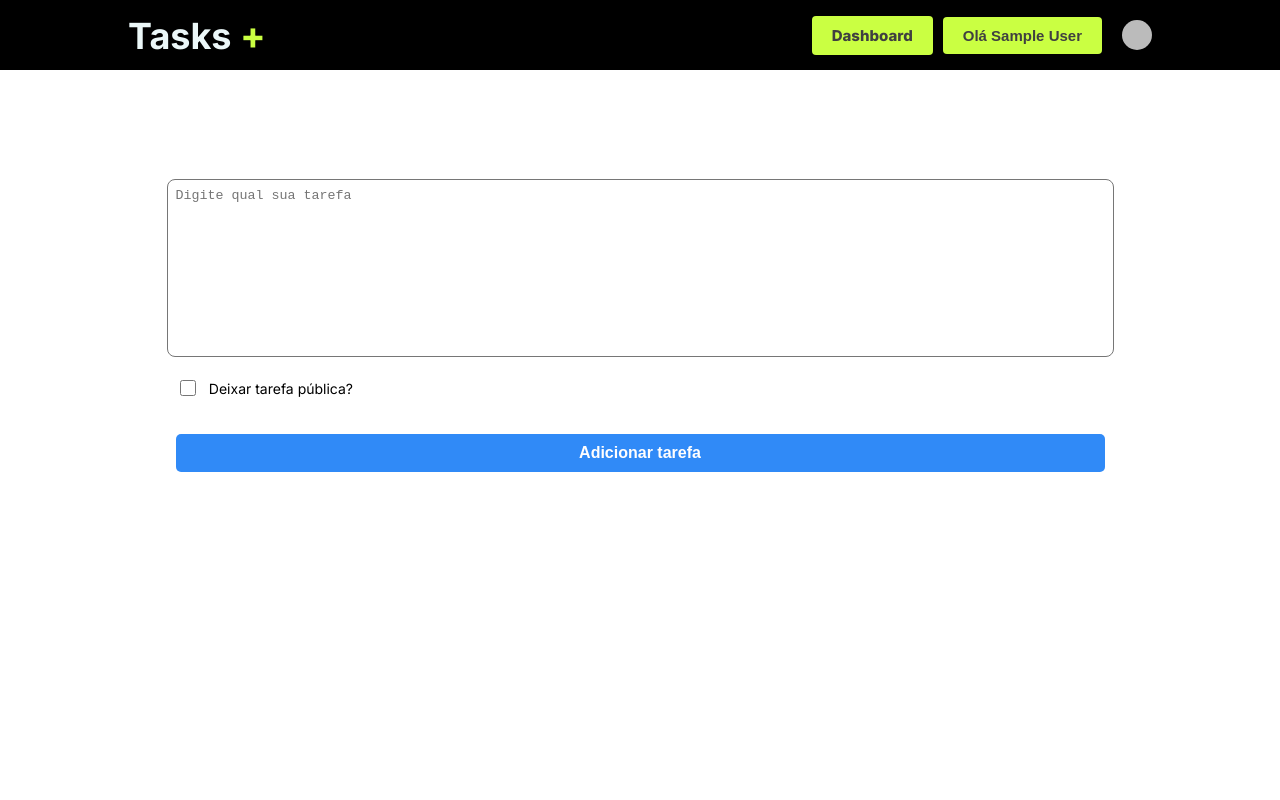
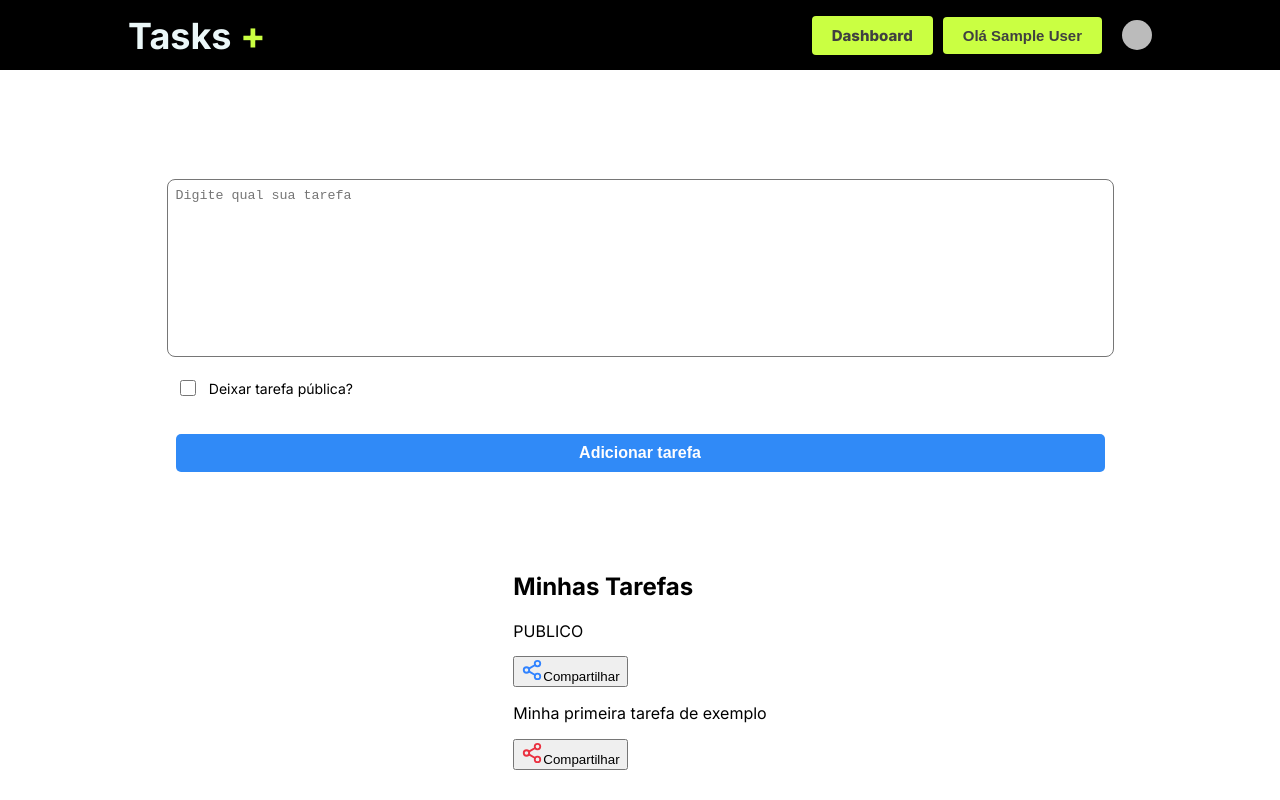
Before and after one commit to rodolphoreis/tasks, a Next.js app: page /dashboard in a window 1280 px wide. Built offline with nearby package versions, Linux system fonts and the light colour scheme; no server answers; sample sign-in values are in the browser's storage.

Commit message:
feat: add new section about tasks

```diff
--- a/src/components/dashboard/index.tsx
+++ b/src/components/dashboard/index.tsx
@@ -1,5 +1,6 @@
 "use client";
 
+import { FiShare2 } from "react-icons/fi";
 import Textarea from "../textarea";
 import styles from "./dashboardComponent.module.css";
 
@@ -25,6 +26,25 @@
             </form>
           </div>
         </section>
+        <section className={styles.taskContainer}>
+          <h1>Minhas Tarefas</h1>
+          <article className={styles.task}>
+            <div className={styles.tagContainer}>
+              <label className={styles.tag}>PUBLICO</label>
+              <button className={styles.shareButton}>
+                <FiShare2 size={22} color="#3183ff" />
+                Compartilhar
+              </button>
+            </div>
+            <div className={styles.taskContent}>
+              <p>Minha primeira tarefa de exemplo</p>
+              <button className={styles.shareButton}>
+                <FiShare2 size={22} color="#ea3140" />
+                Compartilhar
+              </button>
+            </div>
+          </article>
+        </section>
       </main>
     </>
   );
```
